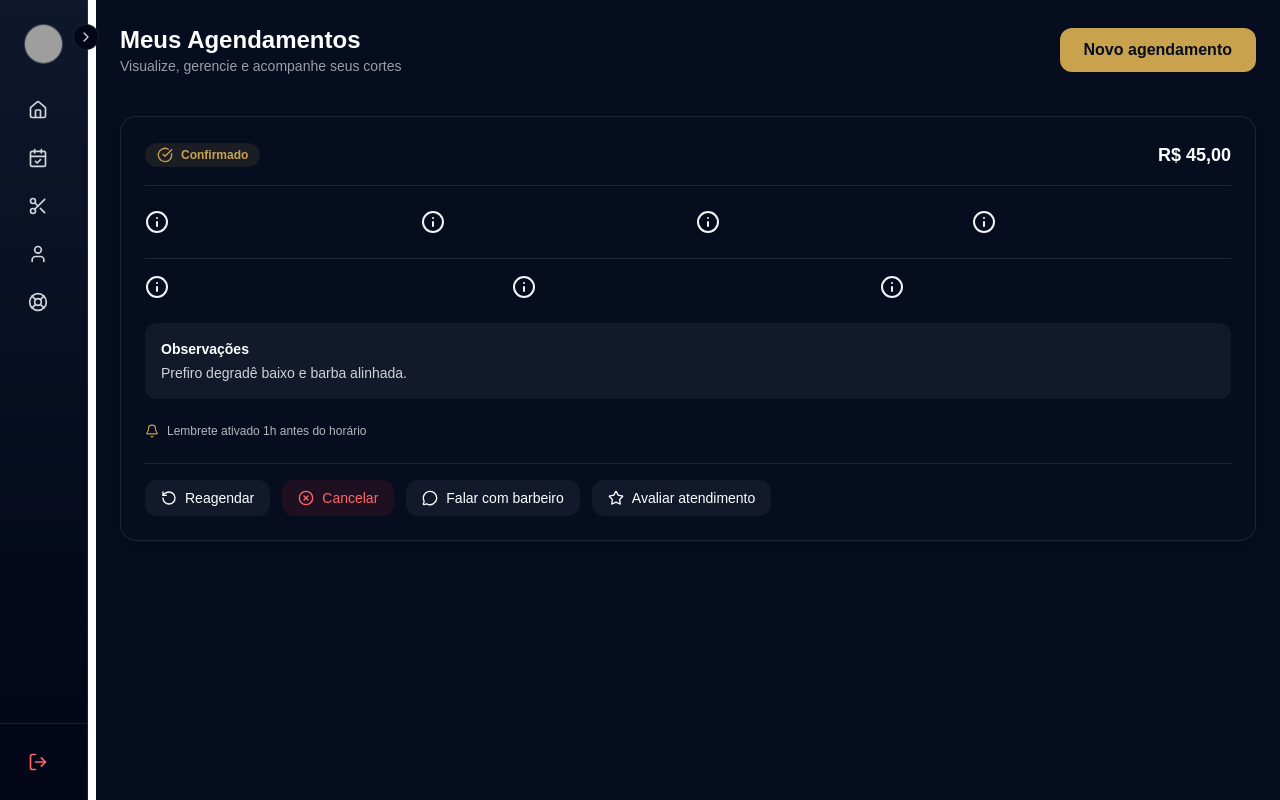
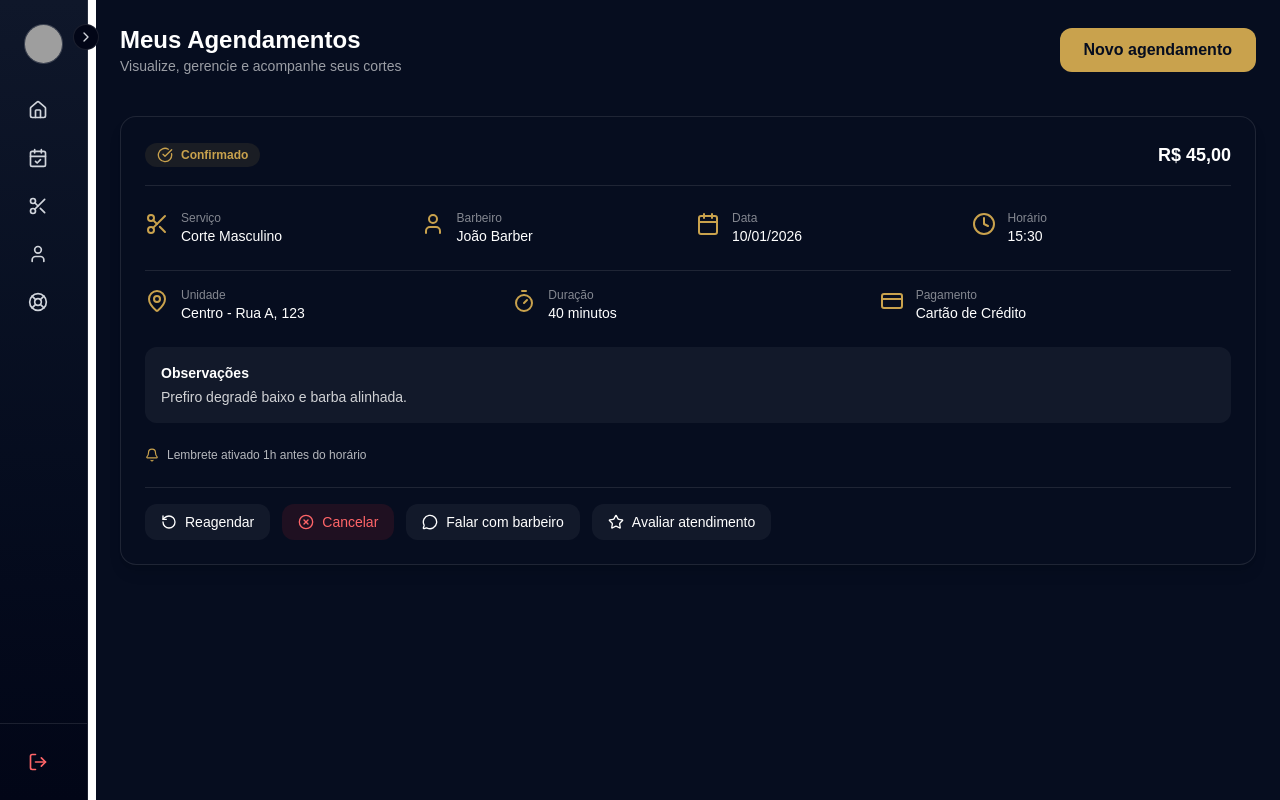
Before and after one commit to ryannardelli/system_barbershop_front, a React (Vite) app: page /schedulers-client in a window 1280 px wide. Built offline with nearby package versions, Linux system fonts and the light colour scheme; grey boxes are pictures that could not be loaded.

Commit message:
fix: Fixes made on compoent

```diff
--- a/src/components/PermissionGeneral/Client/SchedulersClient/Info/index.tsx
+++ b/src/components/PermissionGeneral/Client/SchedulersClient/InfoItem/index.tsx
@@ -1,15 +1,17 @@
-export function Info({
-  icon,
+import type { LucideIcon } from "lucide-react";
+
+export function InfoItem({
+  icon: Icon,
   label,
   value,
 }: {
-  icon: React.ReactNode;
+  icon: LucideIcon;
   label: string;
   value: string;
 }) {
   return (
     <div className="flex items-start gap-3 text-white">
-      <span className="text-secondary mt-0.5">{icon}</span>
+      <Icon className="text-secondary mt-0.5" />
       <div>
         <p className="text-xs text-white/50">{label}</p>
         <p className="font-medium">{value}</p>
--- a/src/components/PermissionGeneral/Client/SchedulersClient/index.tsx
+++ b/src/components/PermissionGeneral/Client/SchedulersClient/index.tsx
@@ -12,9 +12,9 @@ import {
   MessageCircle,
   Bell,
   Star,
-  Info,
 } from "lucide-react";
 import { ActionButton } from "./ActionButton";
+import { InfoItem } from "./InfoItem";
 
 export function SchedulersClient() {
   return (
@@ -51,17 +51,17 @@ export function SchedulersClient() {
 
         {/* Informações principais */}
         <div className="grid grid-cols-1 md:grid-cols-4 gap-4 text-sm">
-          <Info icon={<Scissors />} label="Serviço" value="Corte Masculino" />
-          <Info icon={<User />} label="Barbeiro" value="João Barber" />
-          <Info icon={<Calendar />} label="Data" value="10/01/2026" />
-          <Info icon={<Clock />} label="Horário" value="15:30" />
+          <InfoItem icon={Scissors} label="Serviço" value="Corte Masculino" />
+          <InfoItem icon={User} label="Barbeiro" value="João Barber" />
+          <InfoItem icon={Calendar} label="Data" value="10/01/2026" />
+          <InfoItem icon={Clock} label="Horário" value="15:30" />
         </div>
 
         {/* Informações extras */}
         <div className="grid grid-cols-1 md:grid-cols-3 gap-4 text-sm border-t border-white/10 pt-4">
-          <Info icon={<MapPin />} label="Unidade" value="Centro - Rua A, 123" />
-          <Info icon={<Timer />} label="Duração" value="40 minutos" />
-          <Info icon={<CreditCard />} label="Pagamento" value="Cartão de Crédito" />
+          <InfoItem icon={MapPin} label="Unidade" value="Centro - Rua A, 123" />
+          <InfoItem icon={Timer} label="Duração" value="40 minutos" />
+          <InfoItem icon={CreditCard} label="Pagamento" value="Cartão de Crédito" />
         </div>
 
         {/* Observações */}
```
